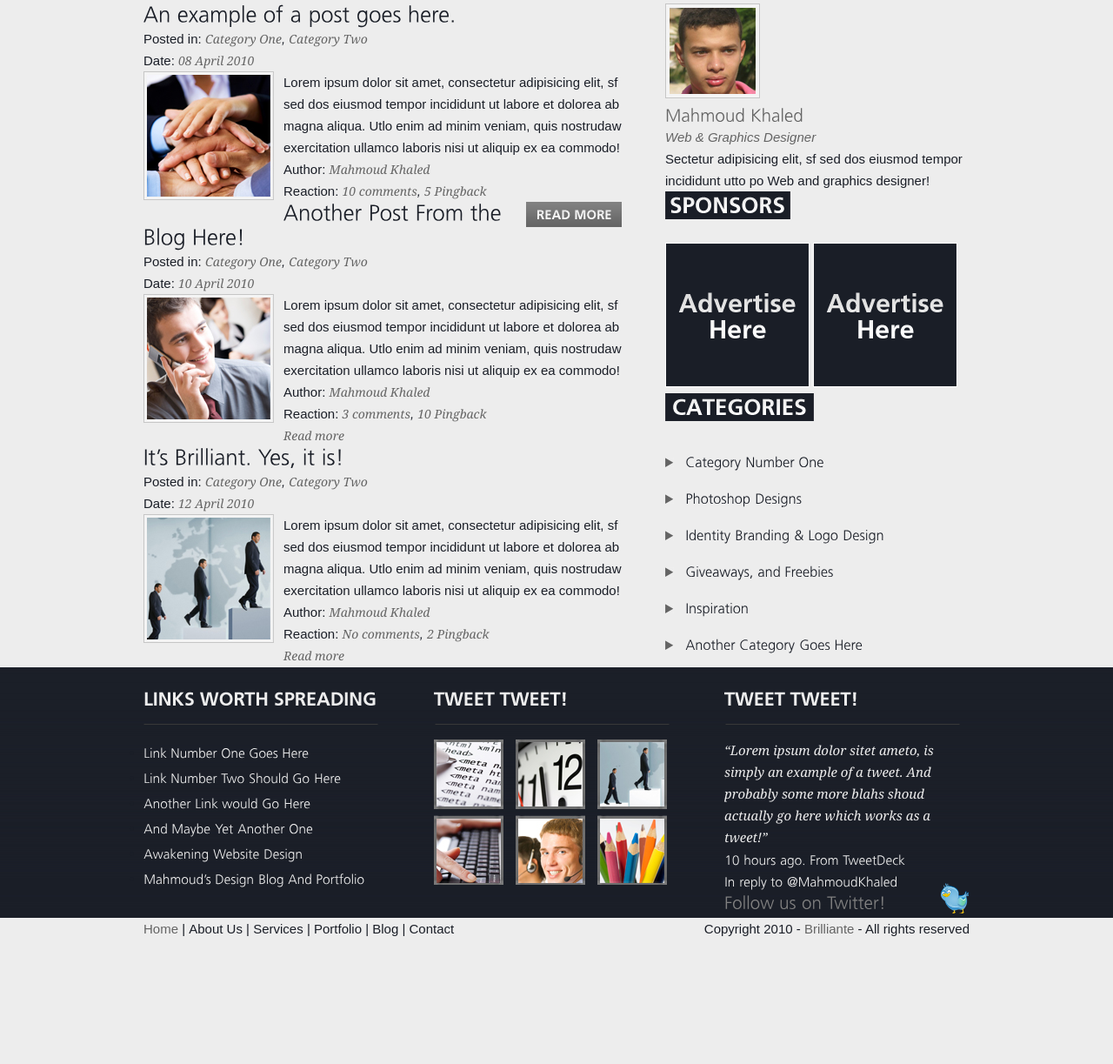
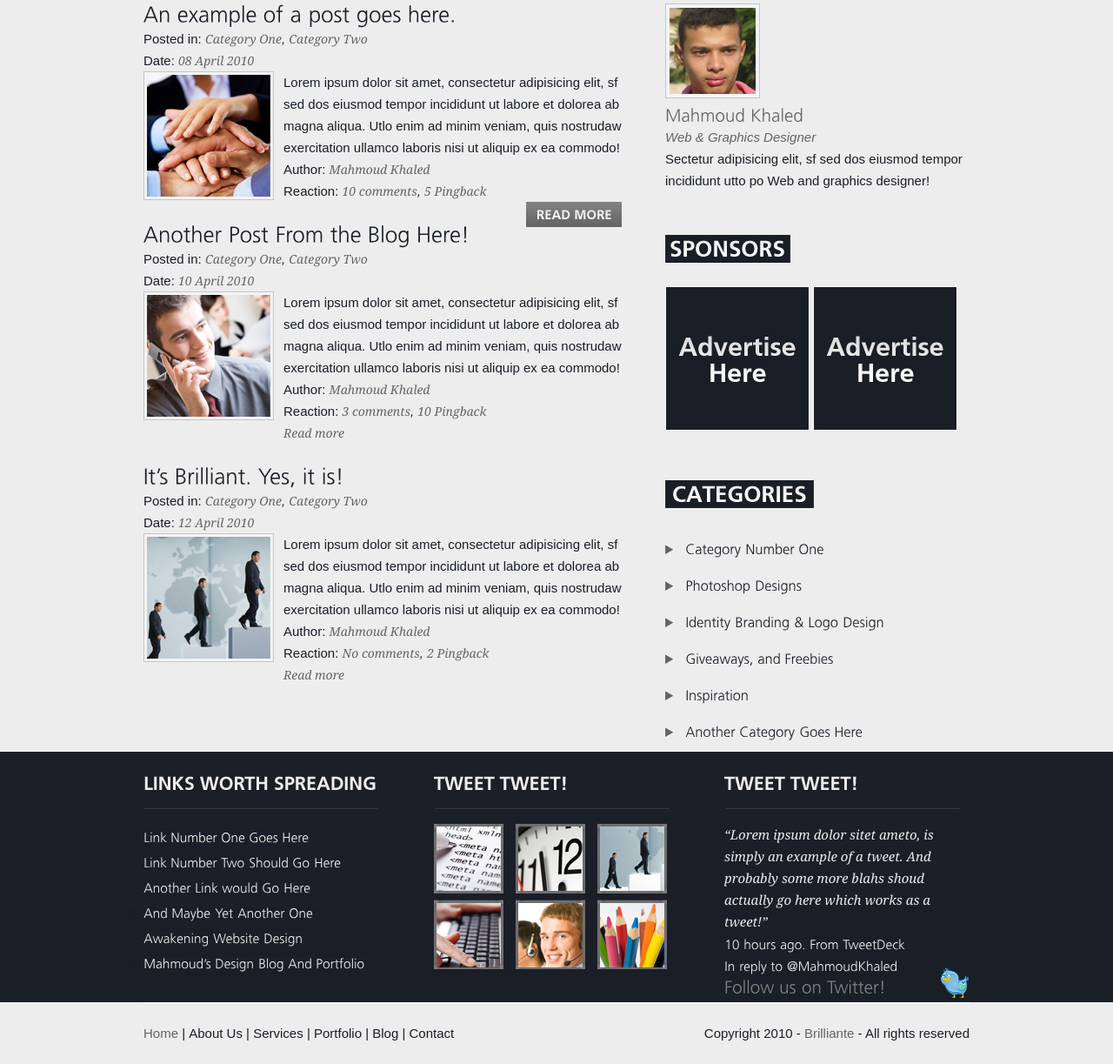
Before and after one commit to tatygrassini/Brilliante_Layout, a PHP site: page / in a window 1280 px wide. Shown: the part 579-1802 px from the top of the page at 87% size. Before the commit the page ends 1655 px from the top, so only its background shows below. Run offline with PHP 8.4, Linux system fonts and the light colour scheme.

Commit message:
let's get the blog section done

```diff
--- a/css/style.css
+++ b/css/style.css
@@ -79,6 +79,10 @@
 	background: #1a1e27 url(img/footer-bg.jpg) repeat-x 0 0;
 }
 
+#footer, #bottom {
+	border-top: 1px solid #fff;
+}
+
 
 
 
@@ -91,6 +95,13 @@
 h2.txt-author { background-image: url(img/txt-about-author.gif) }
 h2.txt-sponsors { background-image: url(img/txt-sponsors.gif) }
 h2.txt-categories { background-image: url(img/txt-categories.gif) }
+
+h2.txt-latest,
+h2.txt-author,
+h2.txt-sponsors,
+h2.txt-categories {
+	margin-top: 50px;
+}
 
 h2.txt-links { background-image: url(img/txt-links.png) }
 h2.txt-flickr { background-image: url(img/txt-flickr.png) }
@@ -301,8 +312,12 @@
 
 /* ----------------- Content ----------------  */
 
-#content {
-	padding-top: 50px;
+.post {
+	margin-bottom: 25px;
+}
+
+.post h3 a {
+	margin-bottom: 25px;
 }
 
 .post p.date {
@@ -411,11 +426,10 @@
 .twitter h4 a {
 	color: #818181;
 	font-size: 20px;
-	line-height: 15px; /*really?*/
 }
 
 .twitter em {
-	font: italic 15px/20px Georgia, serif;
+	font: italic 15px Georgia, serif;
 }
 
 /* ----------------- Bottom ----------------  */
@@ -447,3 +461,7 @@
 #bottom p {
 	float:right;
 }
+
+#bottom ul, #bottom p {
+	line-height: 70px;
+}
--- a/index.html
+++ b/index.html
@@ -73,6 +73,7 @@
 			<div id="content">
 				<div class="main">
 					<h2 class="notext txt-latest">Latest from the blog</h2>
+
 						<div class="post">
 							<h3><a href="#">An example of a post goes here.</a></h3>
 							<p>Posted in: <em><a href="#">Category One</a>, <a href="#">Category Two</a></em></p> <p class="date">Date: <em><a href="#">08 April 2010</a></em></p>
```
